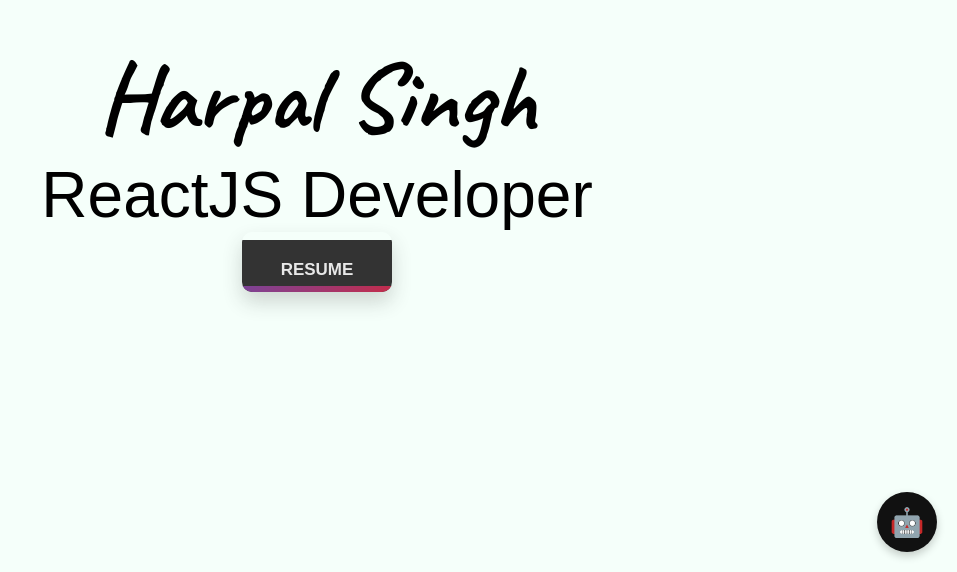
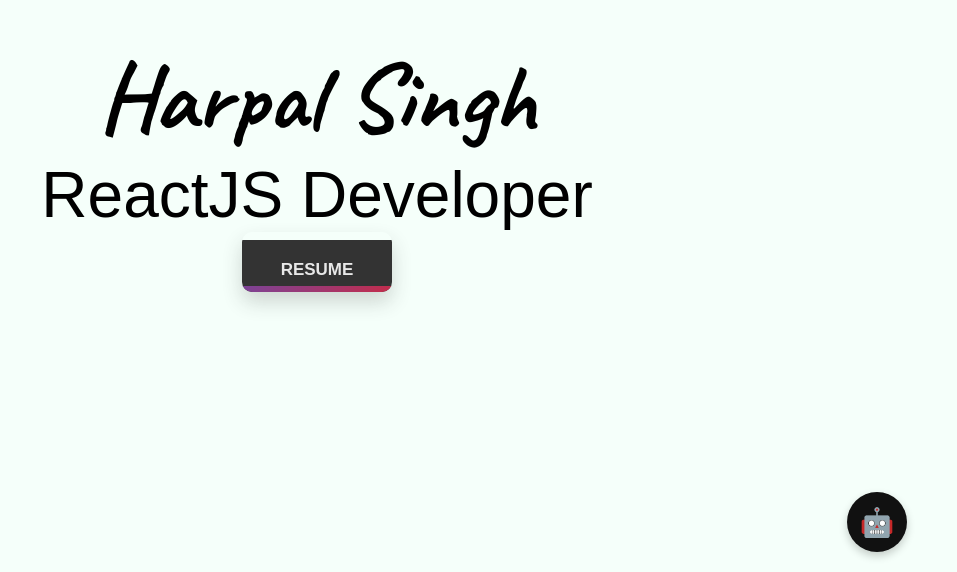
Before and after one commit to harpal2551/portfolioHarpal, a React (Vite) app: page / in a window 1280 px wide. Shown: the part 228-800 px from the top of the page, without its empty margins (323-1280 px from the left). Built offline with nearby package versions, Linux system fonts and the light colour scheme; a web font is replaced by a local one.

Commit message:
Updated code with new changes

```diff
--- a/src/component/frontend/ChatBot.css
+++ b/src/component/frontend/ChatBot.css
@@ -3,7 +3,7 @@
 .chatbot-logo {
   position: fixed;
   bottom: 20px;
-  right: 20px;
+  right: 50px;
   background: #111;
   color: white;
   width: 60px;
--- a/vite.config.js
+++ b/vite.config.js
@@ -5,6 +5,7 @@
 export default defineConfig({
       plugins: [react()],
       server: {
-        port: 5174, // Change this to your desired port number
+        host: '0.0.0.0',
+        port: 5173, // Change this to your desired port number
       },
     });
```
